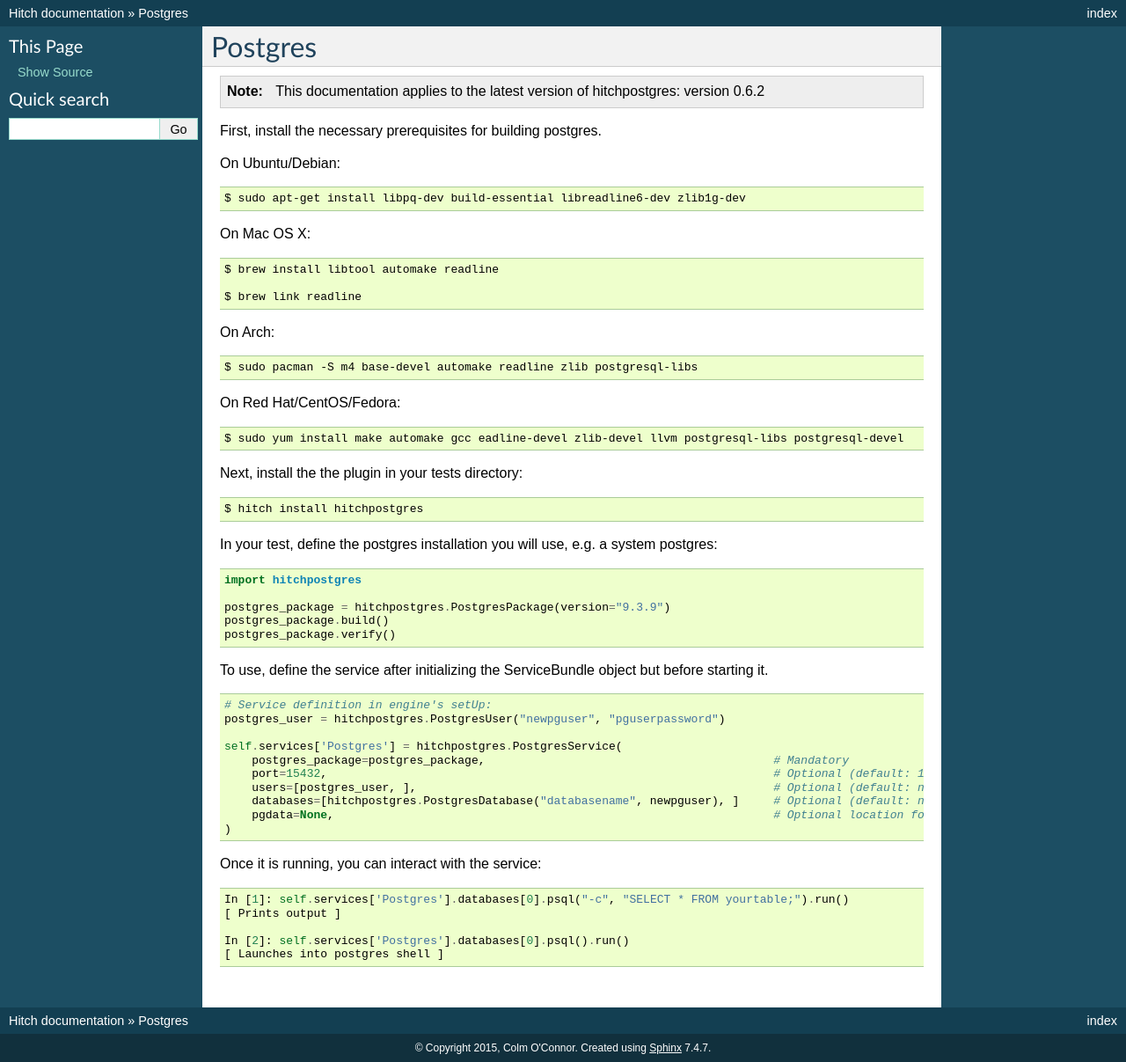
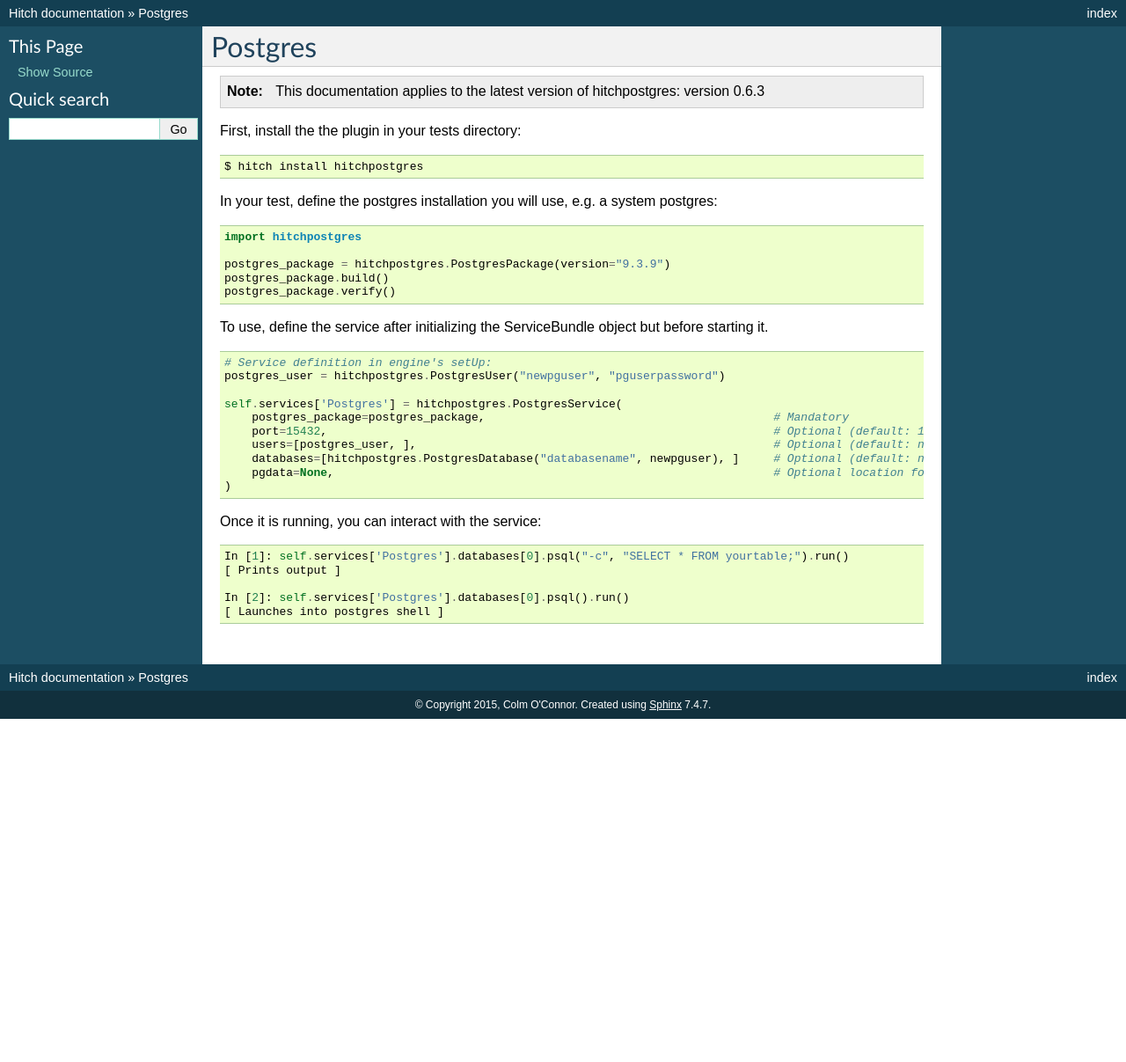
Before and after one commit to hitchtest/hitch, a Sphinx documentation site: the page built from docs/services/postgres.rst, in a window 1280 px wide. Shown: the whole page at 88% size. Built offline with Sphinx 7.4.7, drawn with Linux system fonts in a browser that asks for light colours; after the commit the page ends 900 px from its top, so only the background shows below that.

Commit message:
DOCS : Updates to plugins

```diff
--- a/docs/services/celery.rst
+++ b/docs/services/celery.rst
@@ -3,7 +3,7 @@
 
 .. note::
 
-    This documentation applies to hitchpython version 0.2
+    This documentation applies to the latest version of hitchpython: version 0.3.5
 
 Install the hitch python package::
 
--- a/docs/services/django.rst
+++ b/docs/services/django.rst
@@ -3,7 +3,7 @@
 
 .. note::
 
-    This documentation applies to the latest version of hitchpython: version 0.2
+    This documentation applies to the latest version of hitchpython: version 0.3.5
 
 
 First, if it is not already installed, install the hitch python package::
--- a/docs/services/mock_cron.rst
+++ b/docs/services/mock_cron.rst
@@ -1,5 +1,9 @@
 Mock Cron Service
 =================
+
+.. note::
+
+    This documentation applies to the latest version of hitchcron: version 0.2
 
 The mock cron service is a service that will run a specified command periodically.
 
--- a/docs/services/mock_smtp.rst
+++ b/docs/services/mock_smtp.rst
@@ -1,5 +1,9 @@
 Mock SMTP Service
 =================
+
+.. note::
+
+    This documentation applies to the latest version of hitchsmtp: version 0.2.1
 
 The mock SMTP service is an SMTP server that you can use to test that your
 applications have sent an email at the right time with the right contents.
--- a/docs/services/postgres.rst
+++ b/docs/services/postgres.rst
@@ -3,29 +3,9 @@
 
 .. note::
 
-    This documentation applies to the latest version of hitchpostgres: version 0.6.2
+    This documentation applies to the latest version of hitchpostgres: version 0.6.3
 
-First, install the necessary prerequisites for building postgres.
-
-On Ubuntu/Debian::
-
-    $ sudo apt-get install libpq-dev build-essential libreadline6-dev zlib1g-dev
-
-On Mac OS X::
-
-    $ brew install libtool automake readline
-
-    $ brew link readline
-
-On Arch::
-
-    $ sudo pacman -S m4 base-devel automake readline zlib postgresql-libs
-
-On Red Hat/CentOS/Fedora::
-
-    $ sudo yum install make automake gcc eadline-devel zlib-devel llvm postgresql-libs postgresql-devel
-
-Next, install the the plugin in your tests directory::
+First, install the the plugin in your tests directory::
 
     $ hitch install hitchpostgres
 
--- a/docs/services/selenium.rst
+++ b/docs/services/selenium.rst
@@ -3,7 +3,7 @@
 
 .. note::
 
-    This documentation applies to the latest version of hitchselenium: version 0.4
+    This documentation applies to the latest version of hitchselenium: version 0.4.1
 
 Install the hitch selenium plugin like so::
 
@@ -15,7 +15,7 @@
 
         # Service definition in engine's setUp:
         self.services['Firefox'] = hitchselenium.SeleniumService(
-            xvfb=False           # Optional (default: False). If xvfb is installed, this will run firefox hidden.
+            xvfb=False           # Optional (default: False). If true, this will run firefox hidden.
             shunt_window=True    # Optional (default: True). This will move the window out of the way of the mouse, to coordinates (0, 0).
             implicitly_wait=5.0  # Optional (default: 5.0). Set implicitly_wait value of the selenium driver.
         )
```
